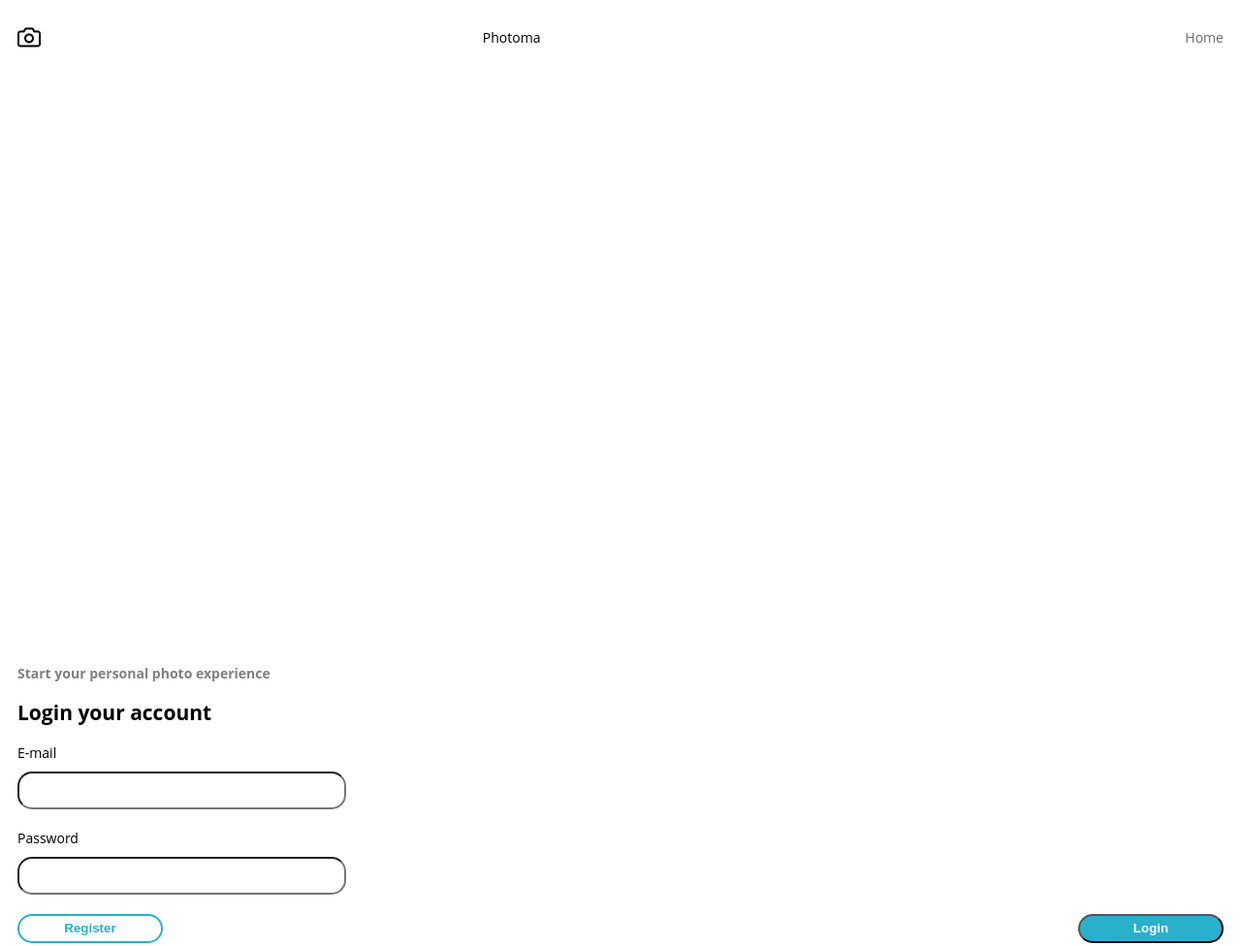
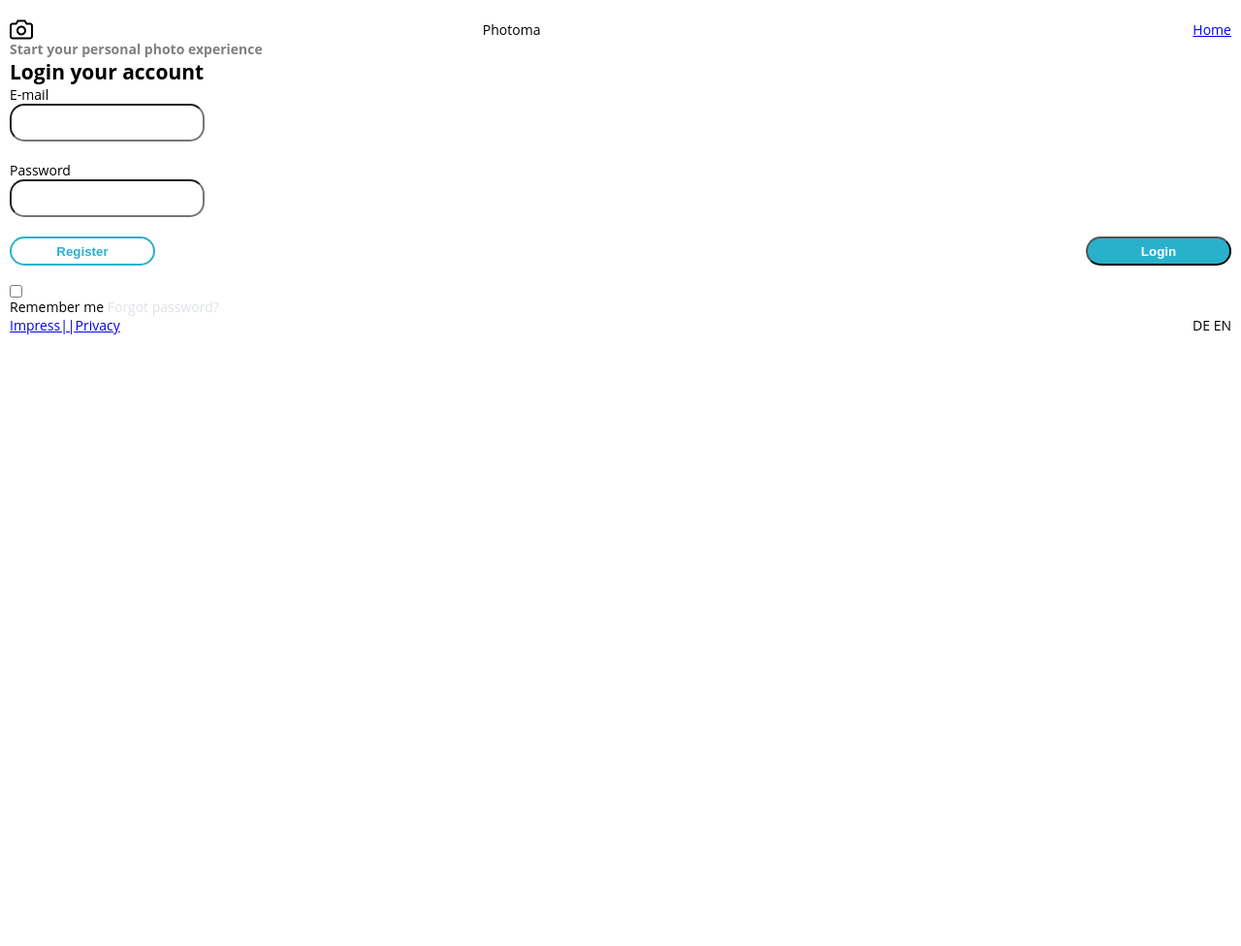
Before and after one commit to nomadxfi/figma, a plain HTML site: page index.html in a window 1280 px wide. Shown: the top 976 px of the page at 97% size. After the commit the page ends 800 px from the top, so only its background shows below. Drawn offline with Linux system fonts and the light colour scheme.

Commit message:
Правки

```diff
--- a/css/styles.scss
+++ b/css/styles.scss
@@ -1,4 +1,9 @@
 /*scss*/
+*, *:before, *:after {
+    box-sizing: border-box;
+    margin: 0;
+    padding: 0;
+}
 $fs : 14px;
 $ff : 'Open Sans', Helvetica, Arial, sans-serif;
 @mixin bradius ($rad){
@@ -6,7 +11,11 @@ $ff : 'Open Sans', Helvetica, Arial, sans-serif;
     border-radius: $rad;
 }
 
+html {
+    height: 100%;
+}
 body {
+    height: 100vh;
     font-size: $fs;
     font-family: $ff;
 }
@@ -18,13 +27,13 @@ h3 {
     font-size: $fs/1;
     color: gray;
 }
-.link {
-    text-decoration: none;
-    color: #6B6C6F;
+//.link {
+   // text-decoration: none;
+   // color: #6B6C6F;
     //&:hover {
     //    text-decoration: underline;
     //}
-}
+//}
 form {
     display: flex;
     flex-direction: column;
@@ -38,13 +47,18 @@ label {
 }
 .email-input,
 .password-input {
-    width: 315px;
-}
-input {
     margin-bottom: 20px;
     display: flex;
     padding: 10px;
 }
+.checkbox-input {
+    display: flex;
+    padding: 10px;
+}
+input {
+
+}
+
 .login-page__inner {
     padding: 20px 10px;
 }
@@ -55,11 +69,14 @@ input {
     margin-right: 210px;
 }
 .login-page__form {
-    padding-top: 50%;
-    padding-bottom: 50%;
+    //padding-top: 50%;
+    //padding-bottom: 50%;
 }
 .login-item__submit {
     display: flex;
+}
+.login-page__bottom {
+    flex-shrink: 0;
 }
 .login-page__bottom,
 .login-page__top,
--- a/index.html
+++ b/index.html
@@ -21,14 +21,13 @@
                 <h3>Start your personal photo experience</h3>
                 <h2>Login your account</h2>
                     <form class="login-page__login-content"action="/">
+                        <div class="email-wrap">
                             <label for="email-input">E-mail</label>
-                            <div class="input-wrap">
                             <input class="email-input" id="email-input" type="email">
                         </div>
 
-
+                        <div class="password-wrap">
                             <label for="password-input">Password</label>
-                            <div class="input-wrap">
                             <input class="password-input" id="password-input" type="password">
                         </div>
 
@@ -39,10 +38,9 @@
 
                         <div class="login-content__reminders">
                             <div class="input-wrap">
-                                <input type="checkbox" name="remember"><span class="checkbox">Remember me</span>
+                                <input class="checkbox-input" type="checkbox" name="remember"><span class="checkbox">Remember me</span>
+                                <a class="reminders-link" href="#" class="forgot-pass">Forgot password?</a>
                             </div>
-
-                            <a class="reminders-link" href="#" class="forgot-pass">Forgot password?</a>
                         </div>
                 </form>
             </div>
```
Also changed, not shown: css/styles.css, 1 other file. Lines whose indentation alone changed are shown as unchanged.
